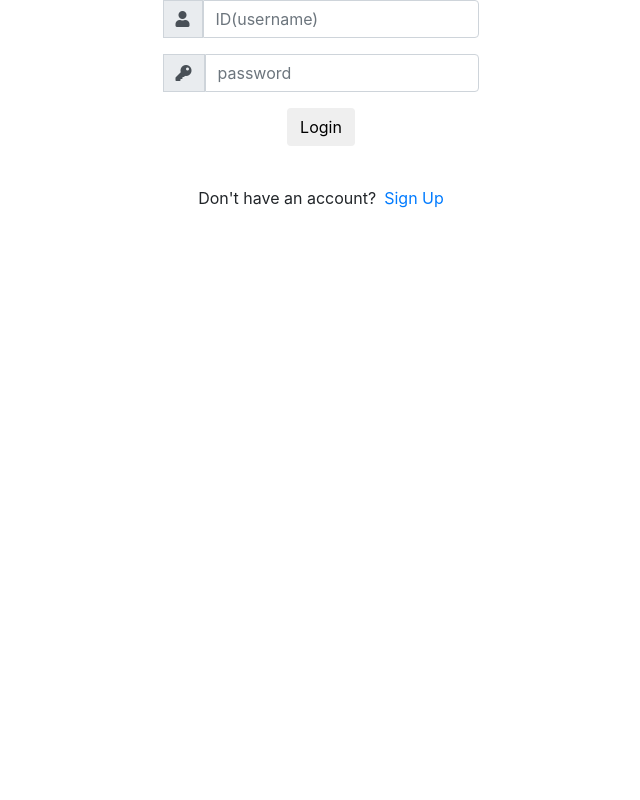
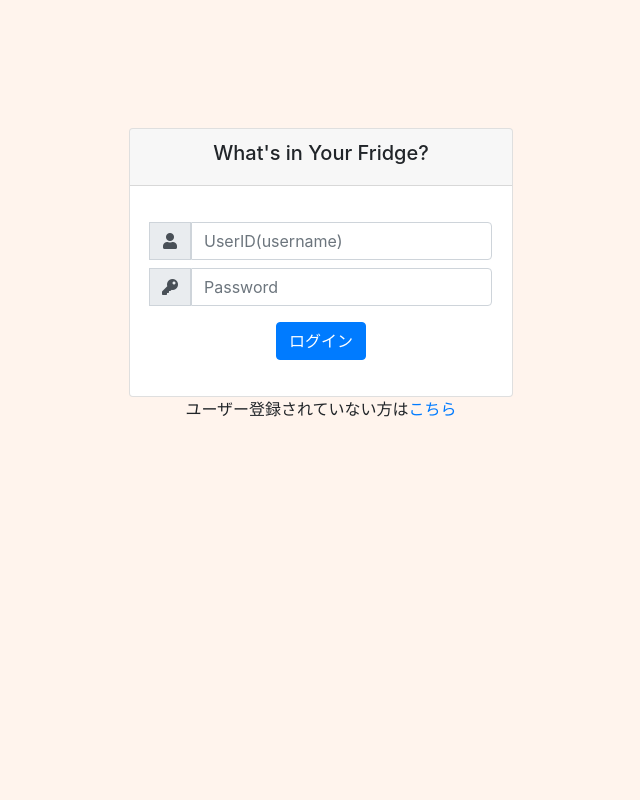
Before and after one commit to KobayashiFumiaki/WhatsInYourFridge, a Python web app: template app/templates/signin.html in a window 1280 px wide. Shown: the whole page, without its empty margins (319-959 px from the left). Run offline with Jinja, Linux system fonts and the light colour scheme; the template is opened without the code that fills it, so the values that code supplies are empty; some libraries are stand-ins or nearby versions.

Commit message:
見た目変更

```diff
--- a/app/templates/header.html
+++ b/app/templates/header.html
@@ -45,7 +45,7 @@
     <div class="col">
       <a href="/">
         <button class="btn btn-outline-dark">
-          What's_in_Your_Fridge?
+          What's in Your Fridge?
         </button>
       </a>
     </div>
--- a/app/templates/menu.html
+++ b/app/templates/menu.html
@@ -1,4 +1,3 @@
-<!-- <title>{{ 料理名 }}の作り方</title> -->
 {% extends "header.html" %} {% block title %}Menu{% end %}
 {% block add_scripts %}
 <script defer src="{{static_url("js/menu.js") }}"></script>
@@ -24,7 +23,7 @@
 </div>
 <div class="row">
   <div class="col">
-    <div class="card-body" style="margin-top: 10%">
+    <div class="card-body" style="margin-top: 7%">
       <img class="card-img-top mx-auto" src="{{img}}" />
     </div>
   </div>
--- a/app/templates/signin.html
+++ b/app/templates/signin.html
@@ -25,56 +25,54 @@
   />
 </head>
 <!--Coded with love by Mutiullah Samim-->
-<body>
-  <div class="container h-100">
-    <div class="d-flex justify-content-center h-100">
-      <div class="user_card">
-        <div class="d-flex justify-content-center form_container">
+<body style="background-color:#FFF4ED">
+  <div class="card mx-auto" style="width:30%;margin-top:10%">
+    <div class="card-header">
+      <h5 class="text-center">What's in Your Fridge?</h5>
+    </div>
+    <div class="card-body mt-3">
       <form class="form-signin" action="/signin" method="POST">
-            <div class="input-group mb-3">
+        <div class="input-group">
           <div class="input-group-append">
-                <span class="input-group-text"
-                ><i class="fas fa-user"></i
-                  ></span>
+            <span class="input-group-text">
+              <i class="fas fa-user" style="padding:0 1px"></i>
+            </span>
           </div>
           <input
           type="name"
           name="form-name"
           id="inputName"
           class="form-control input_user form-control-first"
-                placeholder="ID(username)"
+          placeholder="UserID(username)"
+          required
           />
         </div>
-              <div class="input-group mb-2">
+        <div class="input-group mt-2">
           <div class="input-group-append">
-                  <span class="input-group-text"
-                  ><i class="fas fa-key"></i
-                    ></span>
+            <span class="input-group-text">
+              <i class="fas fa-key"></i>
+            </span>
           </div>
           <input
           type="password"
           id="input-Password"
           name="form-password"
           class="form-control input_pass form-control-last"
-                  placeholder="password"
+          placeholder="Password"
+          required
           />
         </div>
-                <div class="form-group"></div>
-                <div class="d-flex justify-content-center mt-3 login_container">
-                  <button type="submit" name="button" class="btn login_btn">
-                    Login
+        <div class="d-flex justify-content-center mt-3">
+          <button type="submit" class="btn btn-primary">
+            ログイン
           </button>
         </div>
       </form>
     </div>
-            <div class="mt-4">
-              <div class="d-flex justify-content-center links">
-                Don't have an account?
-                <a href="/signup" class="ml-2">Sign Up</a>
   </div>
-            </div>
-          </div>
-        </div>
+  <div class="d-flex justify-content-center">
+    ユーザー登録されていない方は
+    <a href="/signup">こちら</a>
   </div>
 </body>
 </html>
```
Also changed, not shown: app/templates/profile.html (+4 -10 lines), app/templates/signup.html (+28 -28 lines), README.md. Lines whose indentation alone changed are shown as unchanged.
